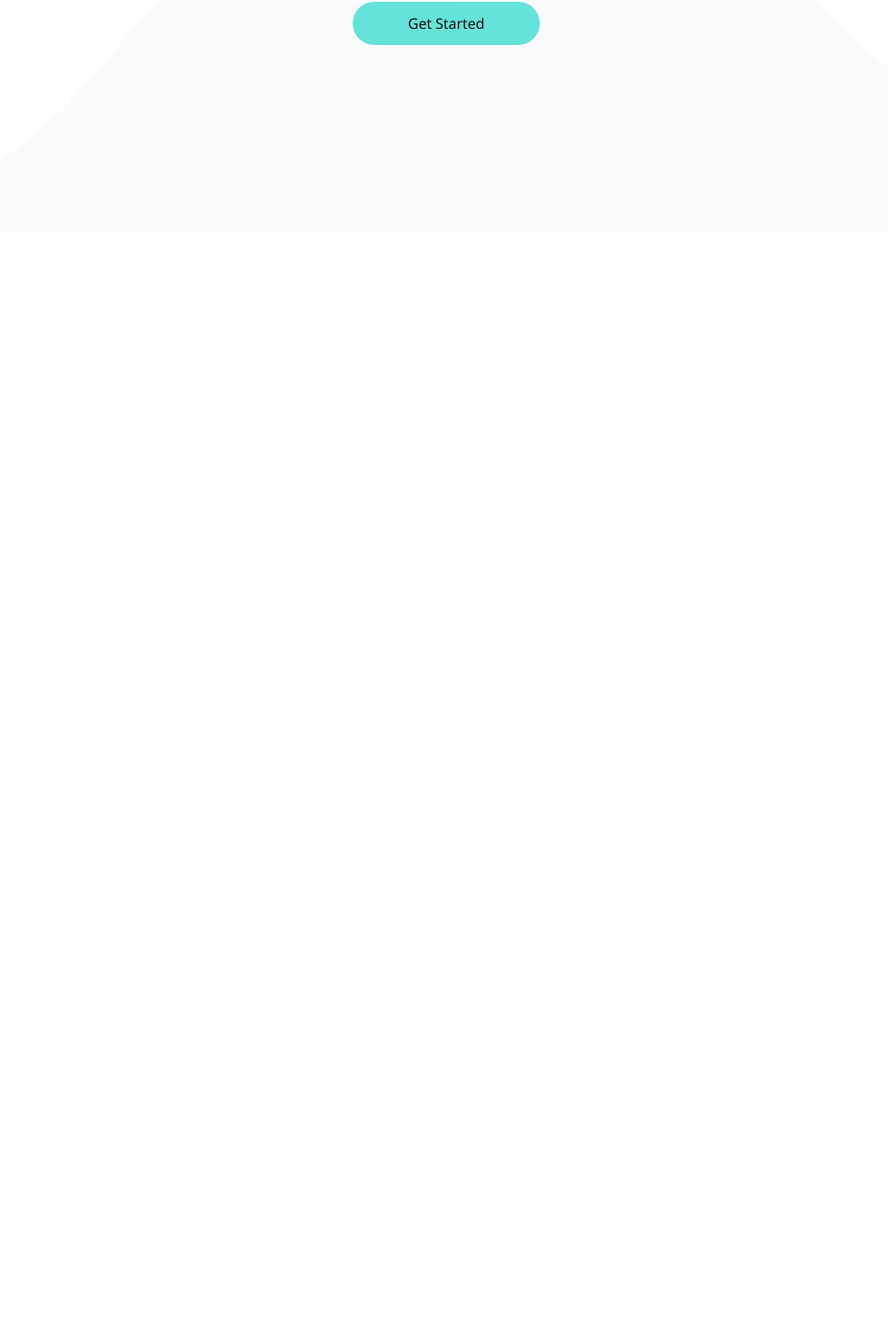
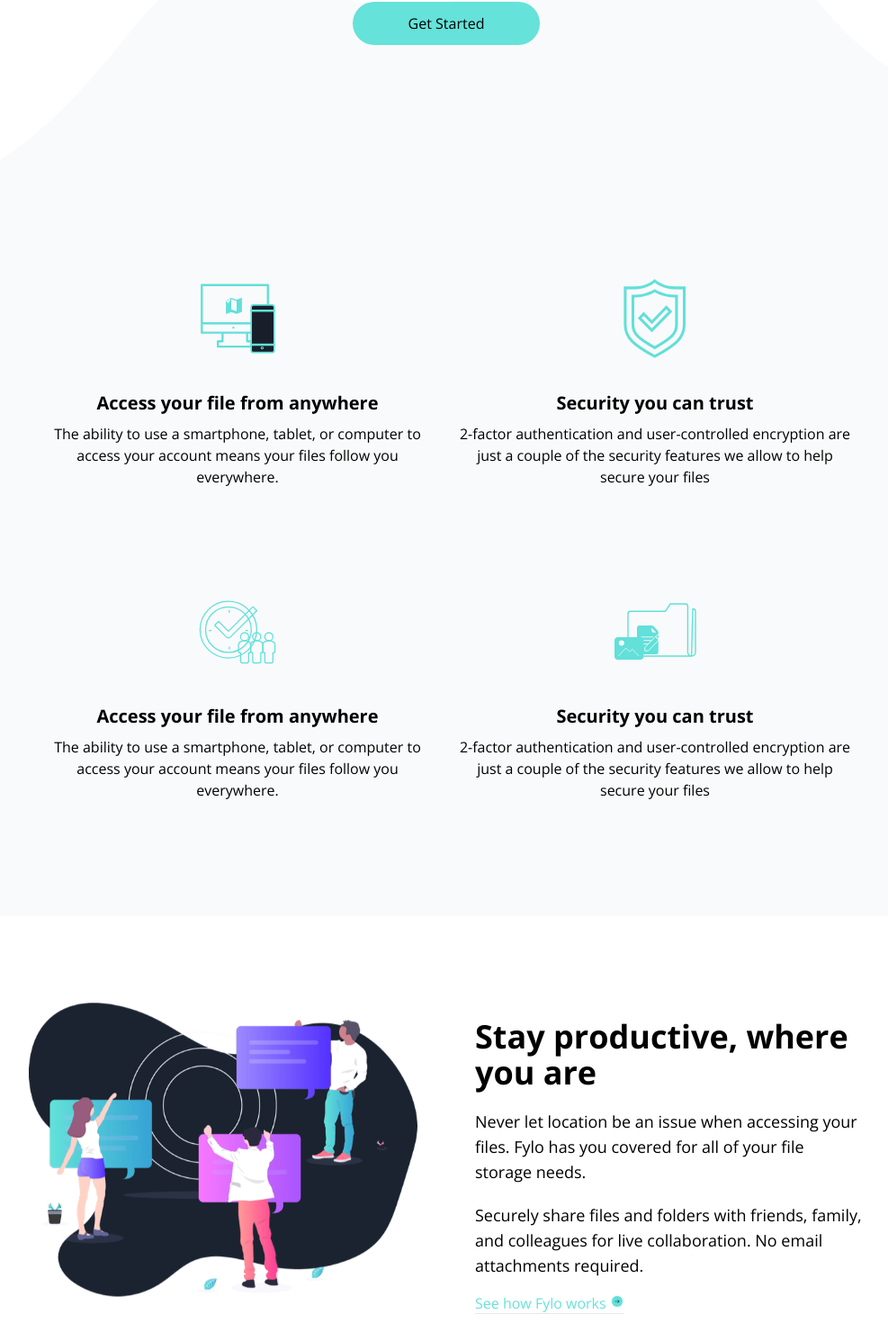
Before and after one commit to yokolet/tailwind-website-projects, a Vue app: page /fylo in a window 1280 px wide. Shown: the part 992-2462 px from the top of the page at 90% size, without its empty margins (144-1131 px from the left). Before the commit the page ends 1250 px from the top, so only its background shows below. Built offline with nearby package versions, Linux system fonts and the light colour scheme; a web font is replaced by a local one.

Commit message:
creates features and productive sections for fylo

```diff
--- a/src/views/Fylo.vue
+++ b/src/views/Fylo.vue
@@ -1,8 +1,42 @@
 <script setup lang="ts">
 import { useDark, useToggle } from "@vueuse/core";
+import { ref } from 'vue';
+
+interface IItem {
+  image: string;
+  title: string;
+  description: string;
+}
 
 const isDark = useDark();
 const toggleDark = useToggle(isDark);
+
+const items = ref<IItem[]>([
+  {
+    image: '/src/assets/fylo/images/icon-access-anywhere.svg',
+    title: 'Access your file from anywhere',
+    description: 'The ability to use a smartphone, tablet, or computer to access your account means your files ' +
+        'follow you everywhere.',
+  },
+  {
+    image: '/src/assets/fylo/images/icon-security.svg',
+    title: 'Security you can trust',
+    description: '2-factor authentication and user-controlled encryption are just a couple of the security ' +
+    'features we allow to help secure your files',
+  },
+  {
+    image: '/src/assets/fylo/images/icon-collaboration.svg',
+    title: 'Access your file from anywhere',
+    description: 'The ability to use a smartphone, tablet, or computer to access your account means your files ' +
+        'follow you everywhere.',
+  },
+  {
+    image: '/src/assets/fylo/images/icon-any-file.svg',
+    title: 'Security you can trust',
+    description: '2-factor authentication and user-controlled encryption are just a couple of the security ' +
+        'features we allow to help secure your files',
+  },
+])
 </script>
 
 <template>
@@ -72,6 +106,76 @@ const toggleDark = useToggle(isDark);
         </button>
       </div>
     </section>
+    <!-- Features Section -->
+    <section id="features" class="pt-12 bg-gray-50 dark:bg-darkBlue1">
+      <!-- Features Container -->
+      <div class="container mx-auto px-6 pb-32">
+        <!-- First Row -->
+        <div class="flex flex-col space-y-24 text-center md:flex-row md:space-y-0">
+          <!-- Items -->
+          <div
+              v-for="item in items.slice(0, 2)"
+              class="flex flex-col items-center space-y-2 md:w-1/2">
+            <div class="flex items-center justify-center h-24 mb-6">
+              <img :src="item.image" alt="">
+            </div>
+            <h3 class="text-xl font-bold">{{ item.title }}</h3>
+            <p class="max-w-md">
+              {{ item.description }}
+            </p>
+          </div>
+        </div>
+        <!-- Second Row -->
+        <div class="flex flex-col space-y-24 text-center mt-28 md:flex-row md:space-y-0">
+          <!-- Items -->
+          <div
+              v-for="item in items.slice(2)"
+              class="flex flex-col items-center space-y-2 md:w-1/2">
+            <div class="flex items-center justify-center h-24 mb-6">
+              <img :src="item.image" alt="">
+            </div>
+            <h3 class="text-xl font-bold">{{ item.title }}</h3>
+            <p class="max-w-md">
+              {{ item.description }}
+            </p>
+          </div>
+        </div>
+      </div>
+    </section>
+    <!-- Productive Section -->
+    <section id="productive" class="bg-white dark:bg-darkBlue">
+      <!-- Productive Container -->
+      <div class="container flex flex-col items-center mx-auto px-6 pt-24 pb-32 md:flex-row md:space-x-16">
+        <!-- Image -->
+        <div class="md:w-1/2">
+          <img src="../assets/fylo/images/illustration-stay-productive.png" alt="" class="mb-10">
+        </div>
+        <!-- Content -->
+        <div class="flex flex-col items-start md:w-1/2">
+          <div class="flex flex-col space-y-5">
+            <h4 class="max-w-md text-xl font-bold md:text-4xl">
+              Stay productive, where you are
+            </h4>
+            <p class="text-md md:text-lg">
+              Never let location be an issue when accessing your files. Fylo has you covered for all of your
+              file storage needs.
+            </p>
+            <p class="text-md md:text-lg">
+              Securely share files and folders with friends, family, and colleagues for live collaboration.
+              No email attachments required.
+            </p>
+          </div>
+          <!-- Link -->
+          <div class="block mt-4">
+            <a href="#" class="border-b order-accentCyan text-accentCyan"
+            >
+              See how Fylo works
+              <img src="../assets/fylo/images/icon-arrow.svg" alt="" class="inline pb-2">
+            </a>
+          </div>
+        </div>
+      </div>
+    </section>
   </div>
 </template>
 
```
